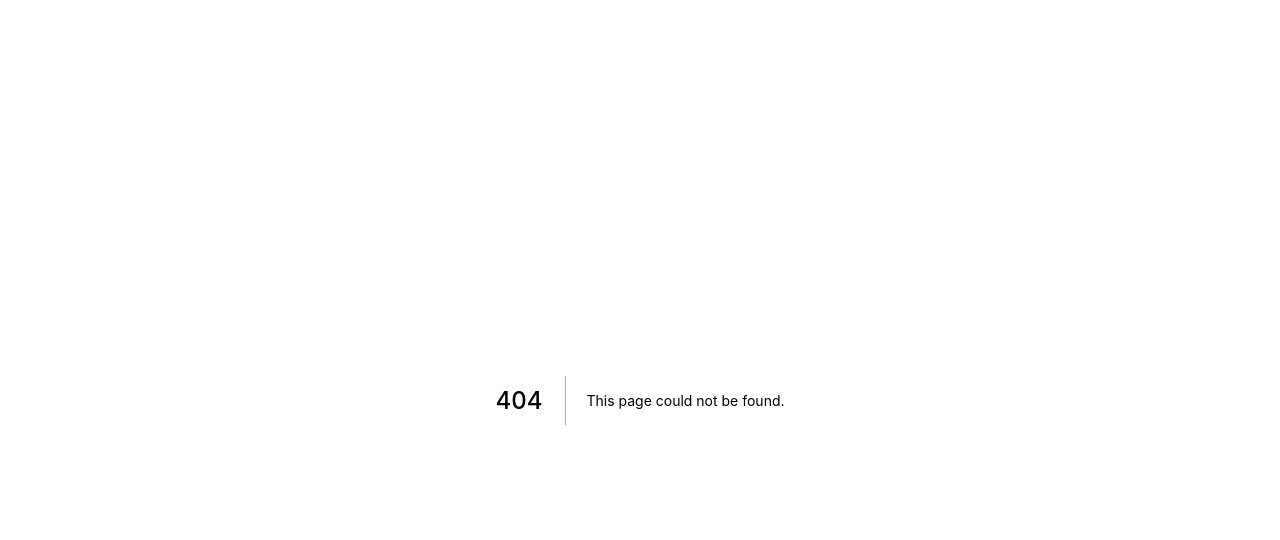
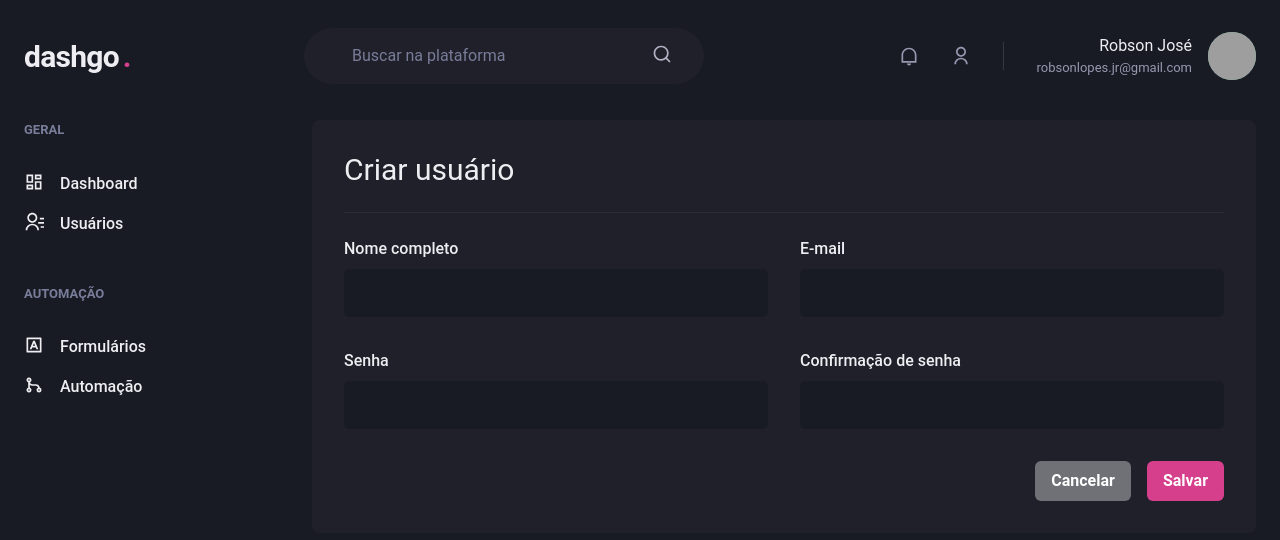
Before and after one commit to robsonlopesjr/nextjs-ignite-dashgo, a Next.js app: page /users/create in a window 1280 px wide. Before the commit this address had no page. Shown: the top 540 px of the page. Built offline with nearby package versions, Linux system fonts and the light colour scheme; grey boxes are pictures that could not be loaded.

Commit message:
criado pagina de cadastro de usuarios

```diff
--- /dev/null
+++ b/src/pages/users/create.tsx
@@ -0,0 +1,47 @@
+import { Box, Button, Divider, Flex, Heading, HStack, SimpleGrid, VStack } from "@chakra-ui/react";
+import { Input } from "../../components/Form/Input";
+
+import { Header } from "../../components/Header";
+import { Sidebar } from "../../components/Sidebar";
+
+export default function UserCreate() {
+    return (
+        <Box>
+            <Header />
+
+            <Flex w="100%" my="6" maxWidth={1480} mx="auto" px="6">
+                <Sidebar />
+
+                <Box
+                    flex="1"
+                    borderRadius={8}
+                    bg="gray.800"
+                    p="8"
+                >
+                    <Heading size="lg" fontWeight="normal">Criar usuário</Heading>
+
+                    <Divider my="6" borderColor="gray.700" />
+
+                    <VStack spacing="8">
+                        <SimpleGrid minChildWidth="240px" spacing="8" w="100%">
+                            <Input name="name" label="Nome completo" />
+                            <Input name="email" type="email" label="E-mail" />
+                        </SimpleGrid>
+
+                        <SimpleGrid minChildWidth="240px" spacing="8" w="100%">
+                            <Input name="password" type="password" label="Senha" />
+                            <Input name="password_confirmation" type="password" label="Confirmação de senha" />
+                        </SimpleGrid>
+                    </VStack>
+
+                    <Flex mt="8" justify="flex-end">
+                        <HStack spacing="4">
+                            <Button colorScheme="whiteAlpha">Cancelar</Button>
+                            <Button colorScheme="pink">Salvar</Button>
+                        </HStack>
+                    </Flex>
+                </Box>
+            </Flex>
+        </Box>
+    )
+}
```
